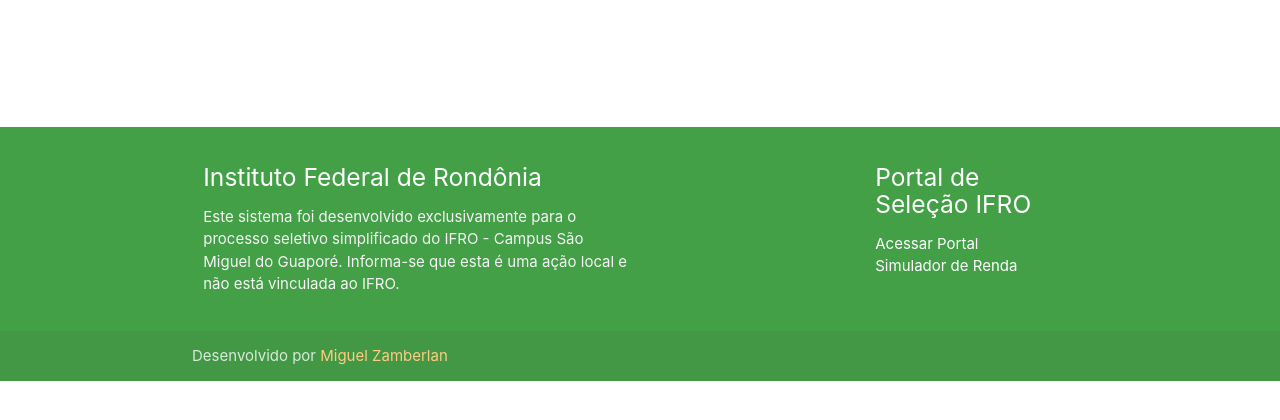
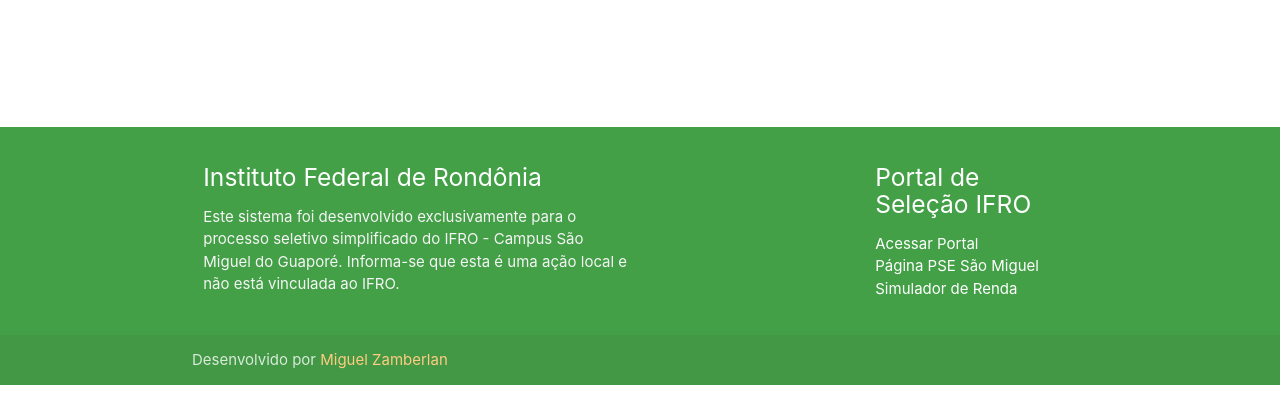
Before and after one commit to miguelzamberlan/pse, a Django app: page /inscricao/ in a window 1280 px wide. Shown: the part 380-800 px from the top of the page. Run offline with Django 3.2, Linux system fonts and the light colour scheme; the visitor is signed in with stand-in values (Sample User, id 1).

Commit message:
Inclusão link pagina seleção são miguel

```diff
--- a/principal/templates/base.html
+++ b/principal/templates/base.html
@@ -65,6 +65,7 @@
           <h5 class="white-text">Portal de Seleção IFRO</h5>
           <ul>
             <li><a class="white-text" href="https://selecao.ifro.edu.br">Acessar Portal</a></li>
+            <li><a class="white-text" href="https://selecao.ifro.edu.br/especial/657-edital-n-58-2019-processo-seletivo-especial-2019-2-campus-sao-miguel-do-guapore">Página PSE São Miguel</a> </li>
             <li><a class="white-text" href="https://selecao.ifro.edu.br/component/phocadownload/category/549-psu-2019-1-cursos-tecnicos-integrados-documentos?download=4777:simulador-de-renda">Simulador de Renda</a></li>
           </ul>
         </div>
```
